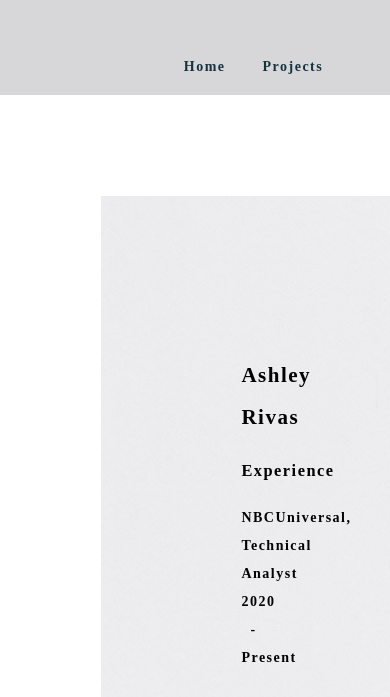
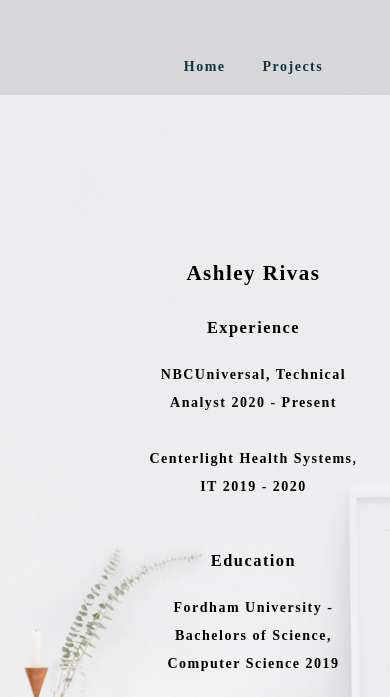
Before and after one commit to rivasash1/MyPortfolio, a plain HTML site: page index.html in a window 390 px wide. Shown: the part 101-798 px from the top of the page. Drawn offline with Linux system fonts and the light colour scheme; a web font is replaced by a local one.

Commit message:
media query changed

```diff
--- a/style.css
+++ b/style.css
@@ -95,7 +95,5 @@ footer {
         margin: 0;
         width: 130%;
     }
-    main {
-        margin: 20%;
-    }
+
 }
```
